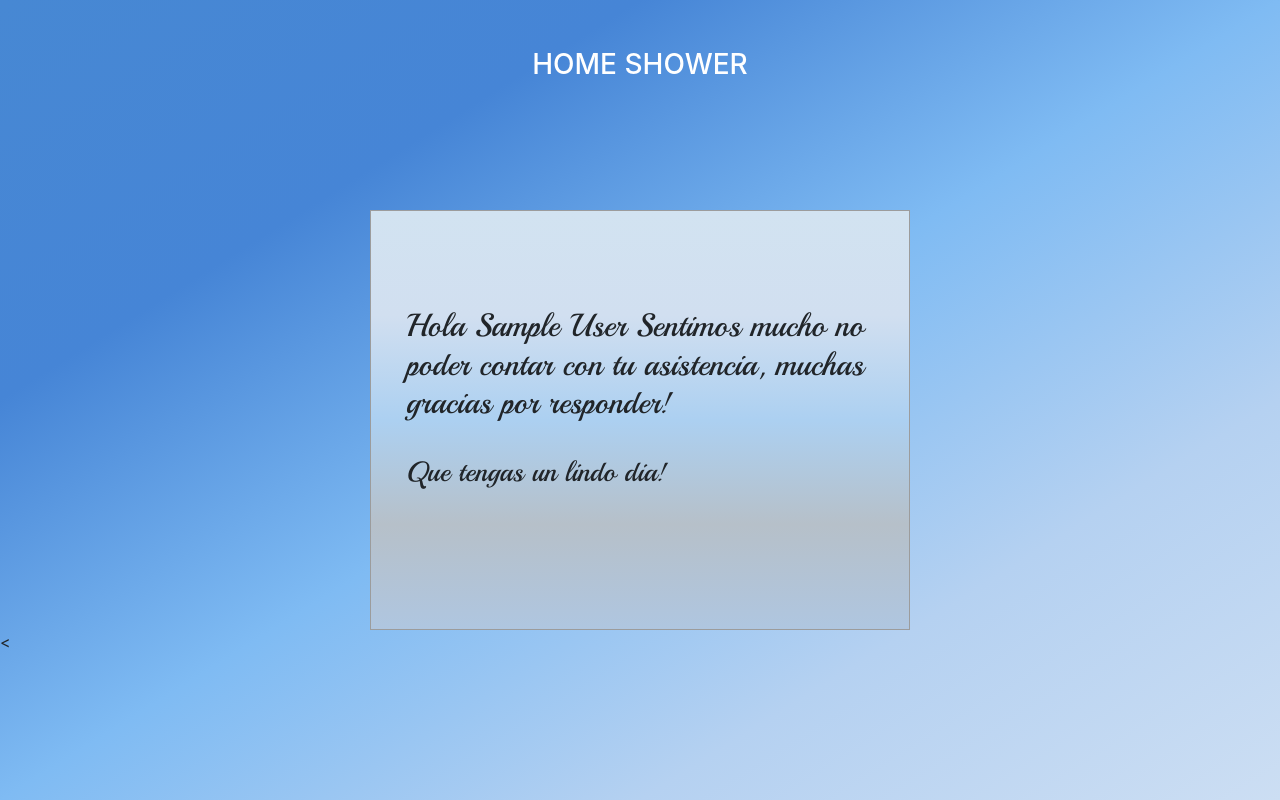
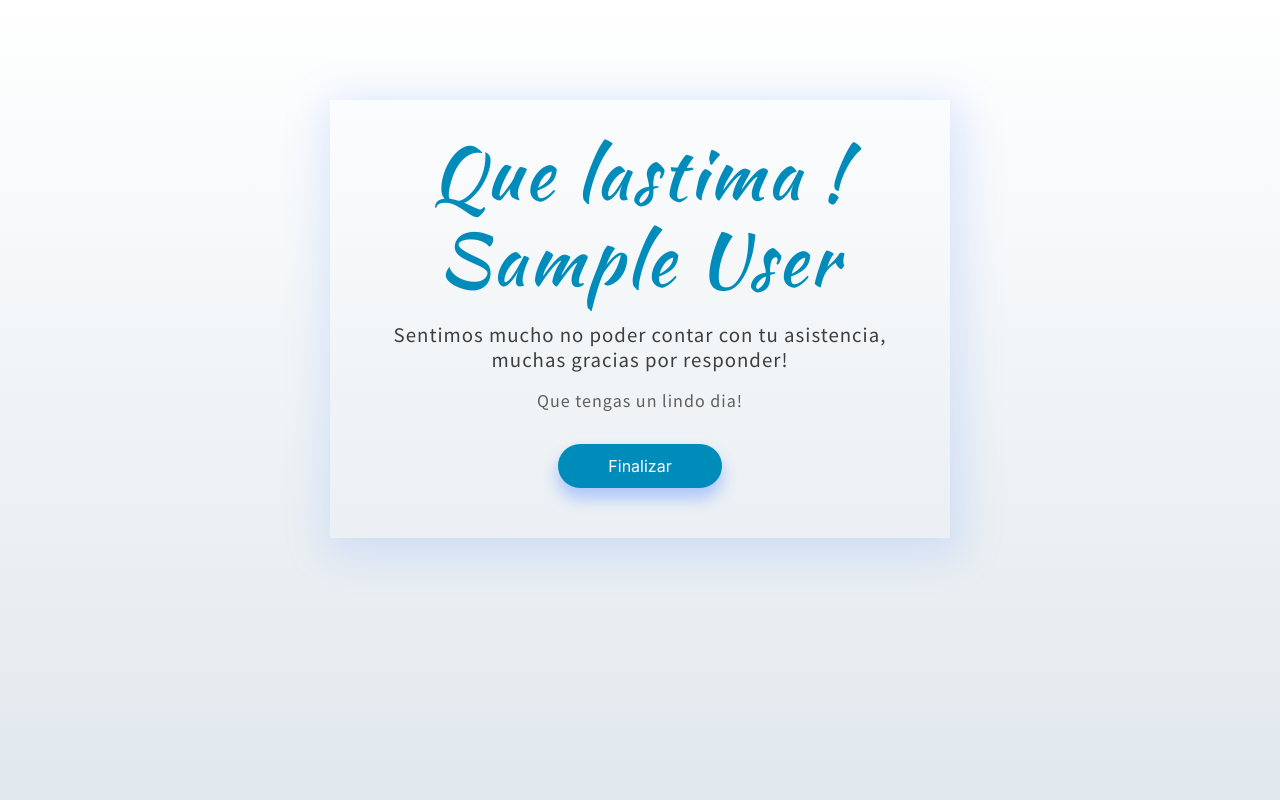
Before and after one commit to Miguel010293/Quickgift, a PHP site: page /vista/rechazo.php in a window 1280 px wide. Run offline with PHP 8.4, Linux system fonts and the light colour scheme; the visitor is signed in with stand-in values (Sample User, id 1); some libraries are stand-ins or nearby versions.

Commit message:
Cambio del frontend rechazo y succes
cambio de la plantilla de respuesta

```diff
--- a/Aplicacion/vista/rechazo.php
+++ b/Aplicacion/vista/rechazo.php
@@ -1,76 +1,156 @@
-
-
 <!DOCTYPE html>
 <html lang="en">
 <head>
     <meta charset="utf-8">
     <!-- This file has been downloaded from Bootsnipp.com. Enjoy! -->
-    <title>login - Bootsnipp.com</title>
+    <title>Rechazo</title>
         <meta name="viewport" content="width=device-width, initial-scale=1">
-    <link href="../IMG/estilo.css" rel="stylesheet">
-    <link href="https://fonts.googleapis.com/css2?family=Playball&family=Satisfy&display=swap" rel="stylesheet">
+    <link href="http://maxcdn.bootstrapcdn.com/bootstrap/4.1.1/css/bootstrap.min.css" rel="stylesheet">
     <style type="text/css">
-        body {
-  background-image: linear-gradient(to left top, #ccdef3, #b5d1f1, #7fbbf3, #4685d6, #4788d3);
-  height: 100vh;
+        *{
+  box-sizing:border-box;
+ /* outline:1px solid ;*/
 }
-#login .container #login-row #login-column .login-box {
-  margin-top: 120px;
-  max-width: 1000px;
-  height: 420px;
-  border: 1px solid #9C9C9C;
-  background-image: linear-gradient(to bottom, #d2e3f1, #d1dff0, #acd0f1, #b6c0c9, #afc6e0);
+body{
+background: #ffffff;
+background: linear-gradient(to bottom, #ffffff 0%,#e1e8ed 100%);
+filter: progid:DXImageTransform.Microsoft.gradient( startColorstr='#ffffff', endColorstr='#e1e8ed',GradientType=0 );
+    height: 100%;
+        margin: 0;
+        background-repeat: no-repeat;
+        background-attachment: fixed;
+
 }
-#login .container #login-row #login-column .login-box #login-form {
-  padding: 20px;
+
+.wrapper-1{
+  width:100%;
+  height:100vh;
+  display: flex;
+flex-direction: column;
 }
-#login .container #login-row #login-column .login-box #login-form #register-link {
-  margin-top: -85px;
+.wrapper-2{
+  padding :30px;
+  text-align:center;
 }
-#pruebatexto{
+h1{
+    font-family: 'Kaushan Script', cursive;
+  font-size:4em;
+  letter-spacing:3px;
+    color: #008CBA;
+  margin:0;
+  margin-bottom:20px;
+}
+.wrapper-2 h4 {
+    margin: 0;
+    font-size: 1.3em;
+    margin-bottom: 14px;
+    color: #3e3e3e;
+    font-family: 'Source Sans Pro', sans-serif;
+    letter-spacing: 1px;
+}
+.wrapper-2 p {
+    margin: 0;
+    color: #5f5f5f;
+    font-family: 'Source Sans Pro', sans-serif;
+    letter-spacing: 1px;
+    font-size: 18px;
+}
+.go-home{
+  color:#fff;
+  background: #008CBA;
+  border:none;
+  padding:10px 50px;
+  margin:30px 0;
+  border-radius:30px;
+  text-transform:capitalize;
+  box-shadow: 0 10px 16px 1px rgba(174, 199, 251, 1);
+}
+.footer-like{
+  margin-top: auto;
+  background:#D7E6FE;
+    background: #dadada;
+  padding:6px;
+  text-align:center;
+}
+.footer-like p{
+  margin:0;
+  padding:4px;
+  color:#5892FF;
+  font-family: 'Source Sans Pro', sans-serif;
+  letter-spacing:1px;
+}
+.footer-like p a{
+  text-decoration:none;
+  color:#5892FF;
+  font-weight:600;
+}
 
-    font-family: 'Playball', cursive;
+@media (min-width:360px){
+  h1{
+    font-size:4.5em;
+  }
+  .go-home{
+    margin-bottom:20px;
+  }
+}
+
+@media (min-width:600px){
+  .content{
+  max-width:1000px;
+  margin:0 auto;
+}
+  .wrapper-1{
+  height: initial;
+  max-width:620px;
+  margin:0 auto;
+  margin-top:100px;
+  box-shadow: 4px 8px 40px 8px rgba(88, 146, 255, 0.2);
+}
+
 }
     </style>
     <script src="http://code.jquery.com/jquery-1.11.1.min.js"></script>
-
+    <script src="http://maxcdn.bootstrapcdn.com/bootstrap/4.1.1/js/bootstrap.min.js"></script>
 </head>
 <body>
+<!DOCTYPE html>
+<html lang="en" >
+<head>
+  <meta charset="UTF-8">
+  <title>Rechazo</title>
+  <link rel="stylesheet" href="./style.css">
+</head>
 <body>
-	<div id="login">
-    <h3 class="text-center text-white pt-5">HOME SHOWER</h3>
-    <div class="container">
-        <div id="login-row" class="row justify-content-center align-items-center">
-            <div id="login-column" class="col-md-6">
-                <div class="login-box col-md-12">
-                    <form id="login-form" class="form" action="" method="post">
 
-                       <div id="pruebatexto">
-                         <h2><br> <br> Hola <?php
-                         session_start();
+<div class=content>
+  <div class="wrapper-1">
+    <div class="wrapper-2">
+      <h1>Que lastima !
+      <?php
+      session_start();
+      echo $_SESSION['nombre'];
+      ?>
+     </h1>
+      <h4>Sentimos mucho no poder contar con tu asistencia, muchas gracias por responder!</h4>
+      <p>Que tengas un lindo dia!</p>
 
-           echo $_SESSION['nombre'];
-        ?> Sentimos mucho no poder contar con tu asistencia, muchas gracias por responder!</h2>
-                       <br>
-
-                       <h3>Que tengas un lindo dia!</h3>
-                        </div>
-
-                        </div>
-                    </form>
-                </div>
-            </div>
-        </div>
+      <button class="go-home">
+      Finalizar
+      </button>
     </div>
 </div>
-</body>
-<script type="text/javascript">
+</div>
 
 
-setTimeout("location.href='../'", 8000)
+
+<link href="https://fonts.googleapis.com/css?family=Kaushan+Script|Source+Sans+Pro" rel="stylesheet">
+<!-- partial -->
+
+</body>
+</html>
+<script type="text/javascript">
+setTimeout("location.href='../'", 8000);
 
 </script>
 </body>
 </html>
-
-<
```
Also changed, not shown: Aplicacion/vista/succes.php (+141 -40 lines).
